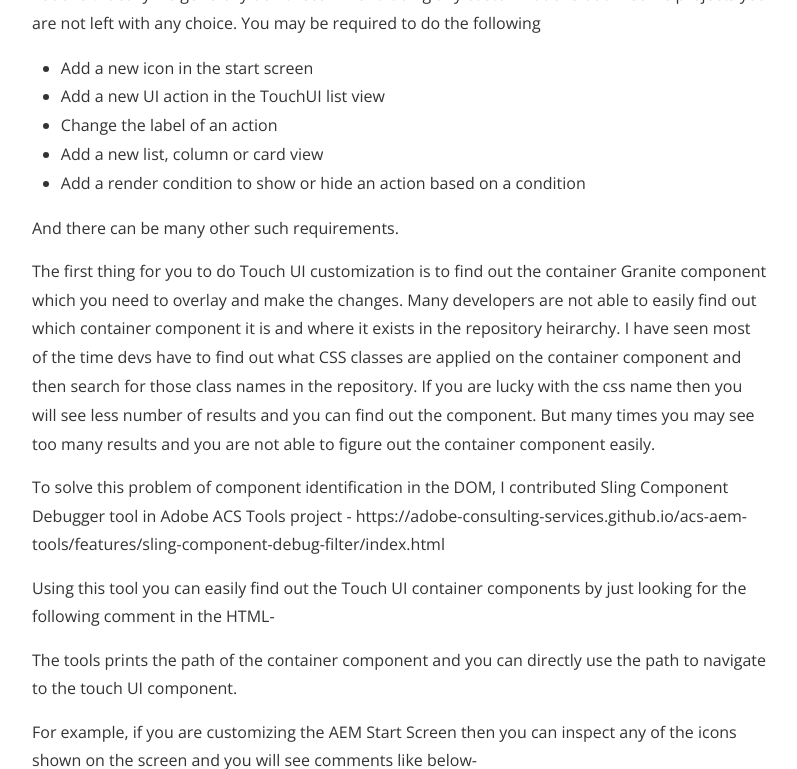
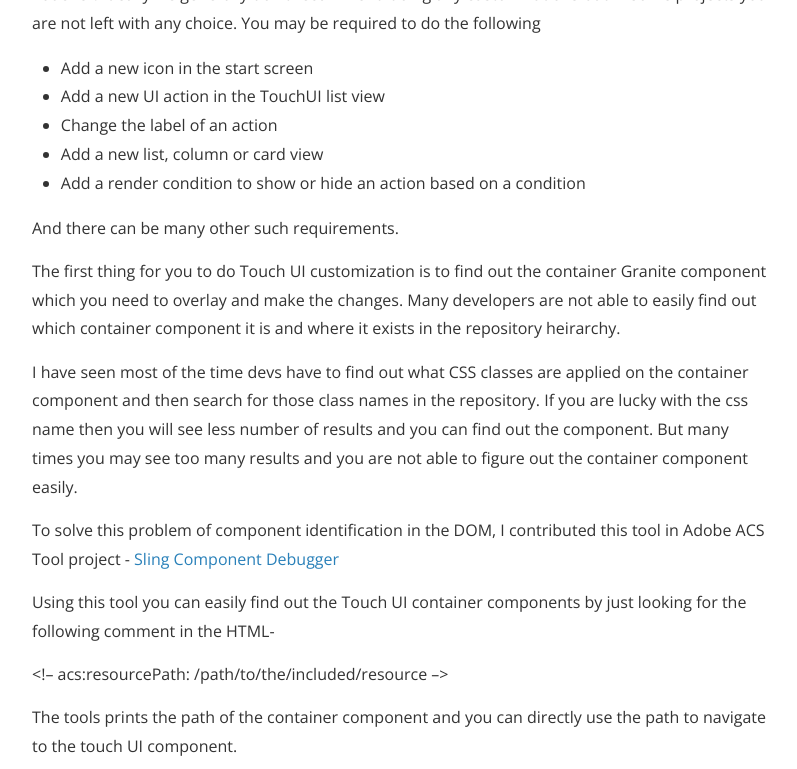
Before and after one commit to kunalgaba/kunalgaba.github.io, a Jekyll site: the page built from _posts/2019-03-29-aem-touchui-debug.markdown, in a window 1280 px wide and 1400 px high, scrolled down 524 px. Shown: the top 769 px of the window, without its empty margins (240-1037 px from the left). Built offline with Jekyll 4.4.1, drawn with Linux system fonts in a browser that asks for light colours; nearby versions of some CDN libraries; comment, search, counter and statistics services are not loaded; part of the change alters nothing that is shown; some of the changed text lies outside the part shown; grey boxes are pictures that could not be loaded.

Commit message:
Fixed some errors in the post

```diff
--- a/_posts/2019-03-29-aem-touchui-debug.markdown
+++ b/_posts/2019-03-29-aem-touchui-debug.markdown
@@ -18,20 +18,30 @@ You may be required to do the following
 And there can be many other such requirements.
 
 The first thing for you to do Touch UI customization is to find out the container Granite component which you need to overlay and make the changes.
-Many developers are not able to easily find out which container component it is and where it exists in the repository heirarchy. I have seen most of the time devs have to find out what CSS classes are applied on the container component and then search for those class names in the repository.
+Many developers are not able to easily find out which container component it is and where it exists in the repository heirarchy.
+
+I have seen most of the time devs have to find out what CSS classes are applied on the container component and then search for those class names in the repository.
 If you are lucky with the css name then you will see less number of results and you can find out the component. But many times you may see too many results and you are not able to figure out the container component easily.
 
-To solve this problem of component identification in the DOM, I contributed Sling Component Debugger tool in Adobe ACS Tools project - https://adobe-consulting-services.github.io/acs-aem-tools/features/sling-component-debug-filter/index.html
+To solve this problem of component identification in the DOM, I contributed this tool in Adobe ACS Tool project - [Sling Component Debugger](https://adobe-consulting-services.github.io/acs-aem-tools/features/sling-component-debug-filter/index.html)
 
-Using this tool you can easily find out the Touch UI container components by just looking for the following comment in the HTML- <!-- acs:resourcePath: /path/to/the/included/resource -->
+Using this tool you can easily find out the Touch UI container components by just looking for the following comment in the HTML-
+
+\<!-- acs:resourcePath: /path/to/the/included/resource -->
 
 The tools prints the path of the container component and you can directly use the path to navigate to the touch UI component.
 
 For example, if you are customizing the AEM Start Screen then you can inspect any of the icons shown on the screen and you will see comments like below-
-<!-- {acs:resourcePath:/mnt/overlay/cq/core/content/nav-->
 
-![alt text](https://github.com/kunalgaba/kunalgaba.github.io/tree/master/assets/Sling-component-debugger.png "Sling Component Debugger")
+\<!-- {acs:resourcePath:/mnt/overlay/cq/core/content/nav-->
+
+![alt text](https://raw.githubusercontent.com/kunalgaba/kunalgaba.github.io/master/assets/Sling-component-debugger.png "Sling Component Debugger")
 
 So now you know the start screen navigation component in the repository is located at - /libs/cq/core/content/nav.
 
-Hope this will help you in customizing Touch UI. Happy coding!
+This tool has helped me save alot of time in my projects.
+
+Hope this will help you in customizing Touch UI.
+Install ACS Tools package and start using Sling Component debugger.
+
+Happy coding!
```
